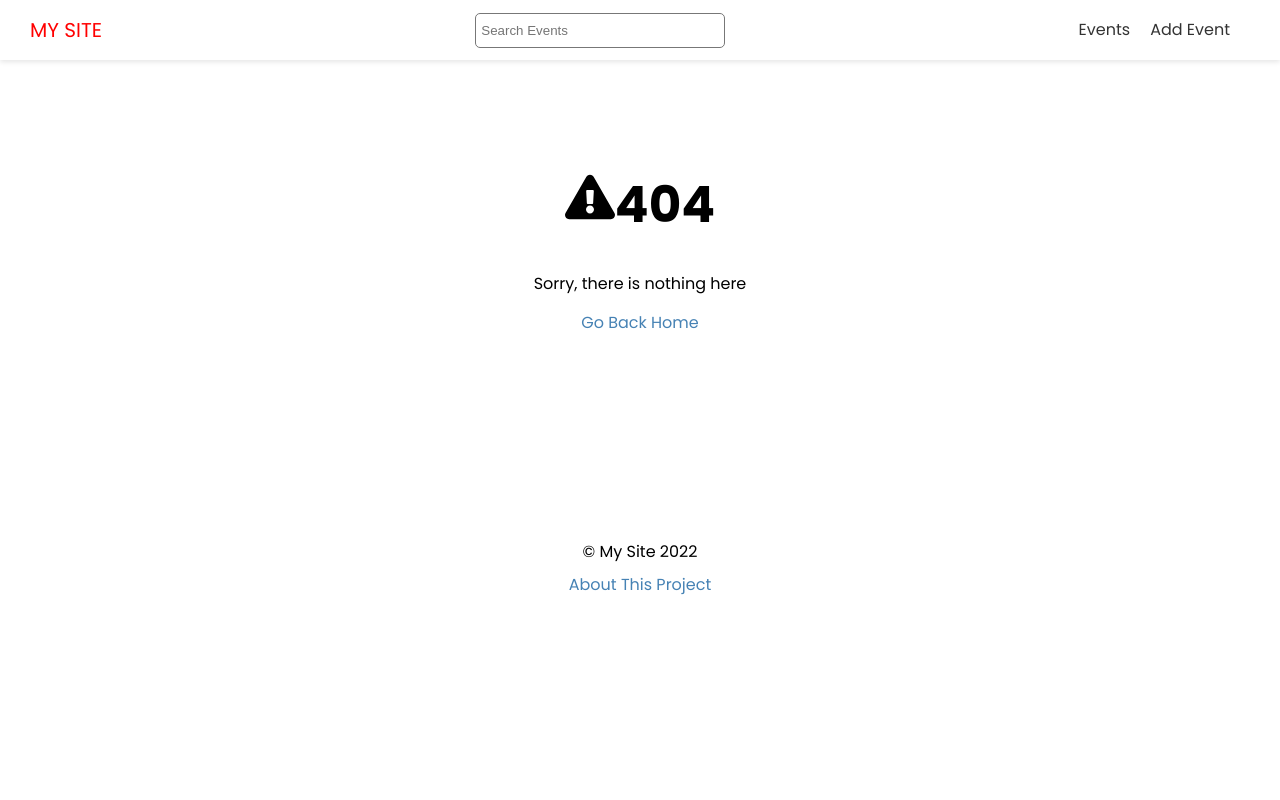
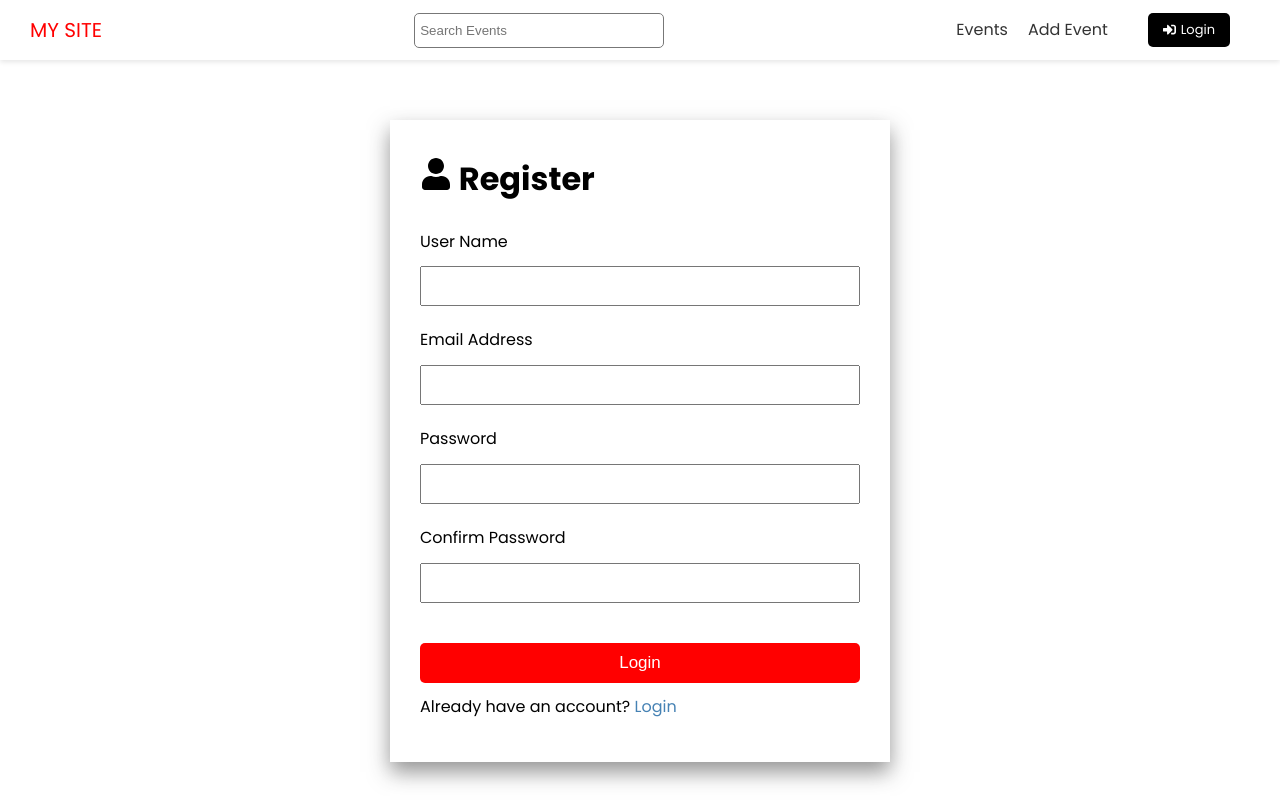
Before and after one commit to kkata/dj-events-frontend, a Next.js app: page /account/register in a window 1280 px wide. Before the commit this address had no page. Shown: the top 800 px of the page. Built offline with nearby package versions, Linux system fonts and the light colour scheme.

Commit message:
Register & Login Forms

```diff
--- a/components/Header.tsx
+++ b/components/Header.tsx
@@ -1,3 +1,5 @@
+import { FaSignInAlt, FaSignOutAlt } from "react-icons/fa";
+
 import Link from "next/link";
 import Search from "./Search";
 import styles from "@/styles/Header.module.css";
@@ -19,6 +21,11 @@
           <li>
             <Link href="/events/add">Add Event</Link>
           </li>
+          <li>
+            <Link href="/account/login" className="btn-secondary btn-icon">
+              <FaSignInAlt /> Login
+            </Link>
+          </li>
         </ul>
       </nav>
     </header>
--- /dev/null
+++ b/pages/account/register.tsx
@@ -0,0 +1,80 @@
+import { FaUser } from "react-icons/fa";
+import { ToastContainer, toast } from "react-toastify";
+import "react-toastify/dist/ReactToastify.css";
+import React, { useState, useEffect, useContext } from "react";
+import Link from "next/link";
+import Layout from "@/components/Layout";
+import styles from "@/styles/AuthForm.module.css";
+
+export default function Register() {
+  const [username, setUsername] = useState("");
+  const [email, setEmail] = useState("");
+  const [password, setPassword] = useState("");
+  const [passwordConfirm, setPasswordConfirm] = useState("");
+
+  const handleSubmit = (e: React.FormEvent) => {
+    e.preventDefault();
+
+    if (password !== passwordConfirm) {
+      toast.error("Passwords do not match");
+      return;
+    }
+
+    console.log({ username, email, password });
+  };
+
+  return (
+    <Layout title="User Registration">
+      <div className={styles.auth}>
+        <h1>
+          <FaUser /> Register
+        </h1>
+        <ToastContainer />
+        <form onSubmit={handleSubmit}>
+          <div>
+            <label htmlFor="username">User Name</label>
+            <input
+              type="text"
+              id="username"
+              value={username}
+              onChange={(e) => setUsername(e.target.value)}
+            />
+          </div>
+          <div>
+            <label htmlFor="email">Email Address</label>
+            <input
+              type="email"
+              id="email"
+              value={email}
+              onChange={(e) => setEmail(e.target.value)}
+            />
+          </div>
+          <div>
+            <label htmlFor="password">Password</label>
+            <input
+              type="password"
+              id="password"
+              value={password}
+              onChange={(e) => setPassword(e.target.value)}
+            />
+          </div>
+          <div>
+            <label htmlFor="passwordConfirm">Confirm Password</label>
+            <input
+              type="password"
+              id="passwordConfirm"
+              value={passwordConfirm}
+              onChange={(e) => setPasswordConfirm(e.target.value)}
+            />
+          </div>
+
+          <input type="submit" value="Login" className="btn" />
+        </form>
+
+        <p>
+          Already have an account? <Link href="/account/login">Login</Link>
+        </p>
+      </div>
+    </Layout>
+  );
+}
--- /dev/null
+++ b/styles/AuthForm.module.css
@@ -0,0 +1,31 @@
+.auth {
+  max-width: 500px;
+  margin: auto;
+  padding: 30px;
+  box-shadow: 0px 10px 20px 0px rgba(50, 50, 50, 0.52);
+}
+
+.auth label {
+  display: block;
+  margin-bottom: 10px;
+}
+
+.auth input[type="text"],
+.auth input[type="email"],
+.auth input[type="password"] {
+  display: block;
+  width: 100%;
+  height: 40px;
+  padding: 5px;
+  font-size: 18px;
+}
+
+.auth input[type="submit"] {
+  margin-top: 20px;
+  width: 100%;
+  font-size: 17px;
+}
+
+.auth div {
+  margin-bottom: 20px;
+}
```
Also changed, not shown: pages/account/login.tsx (added, +55 -0 lines).
